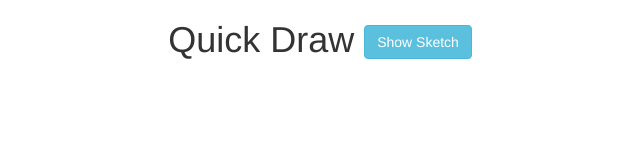
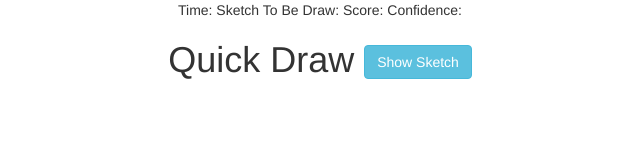
Before and after one commit to Bcez/drawman, a plain HTML site: page index.html in a window 1280 px wide. Shown: the whole page, without its empty margins (320-960 px from the left). Drawn offline with nearby package versions, Linux system fonts and the light colour scheme.

Commit message:
Add files via upload

```diff
--- a/index.html
+++ b/index.html
@@ -20,6 +20,10 @@
 
 <body>
   <center>
+<span id="timerman69420">Time: </span>
+<span id="sketchtellerman"> Sketch To Be Draw: </span>
+<span id="scoreman">Score: </span>
+<span id="confidenceman">Confidence: </span>
 <!-- Modal -->
 <div id="myModal" class="modal fade">
   <div class="modal-content">
```
